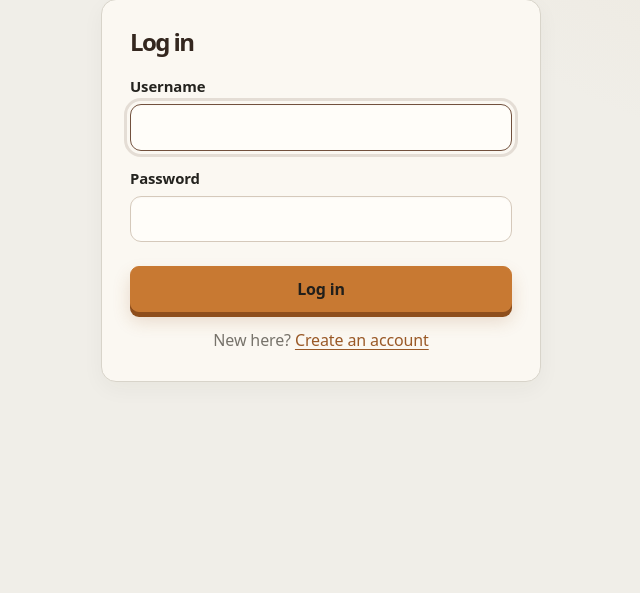
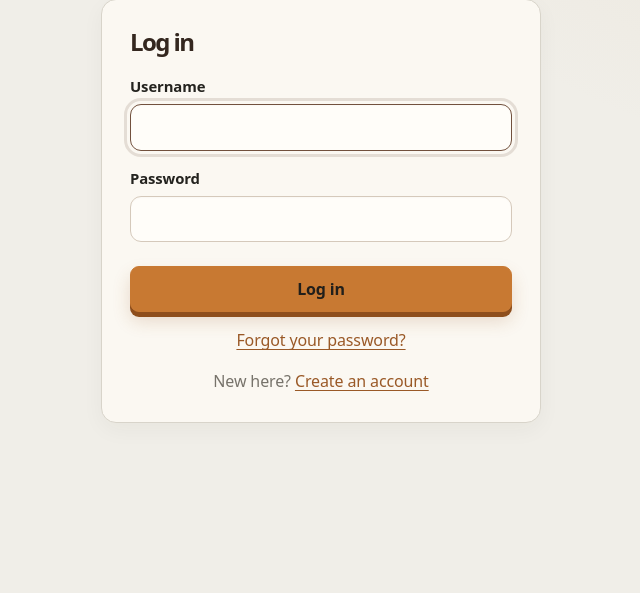
Before and after one commit to Sagar-Shahi/fitness-hub, a Django app: page /accounts/login/ in a window 1280 px wide. Shown: the part 122-715 px from the top of the page, without its empty margins (319-959 px from the left). Run offline with Django 5.2, Linux system fonts and the light colour scheme; parts of the project's set-up code (start-up, migrations or seed data) failed here and were passed over.

Commit message:
Add forgot-password link to login

```diff
--- a/templates/accounts/login.html
+++ b/templates/accounts/login.html
@@ -11,6 +11,7 @@
     <input type="hidden" name="next" value="{{ next }}">
     <button class="btn btn-primary btn-block" type="submit">Log in</button>
   </form>
+  <p class="muted auth-alt"><a href="{% url 'accounts:password-reset' %}">Forgot your password?</a></p>
   <p class="muted auth-alt">New here? <a href="{% url 'accounts:register' %}">Create an account</a></p>
 </section>
 {% endblock %}
```
